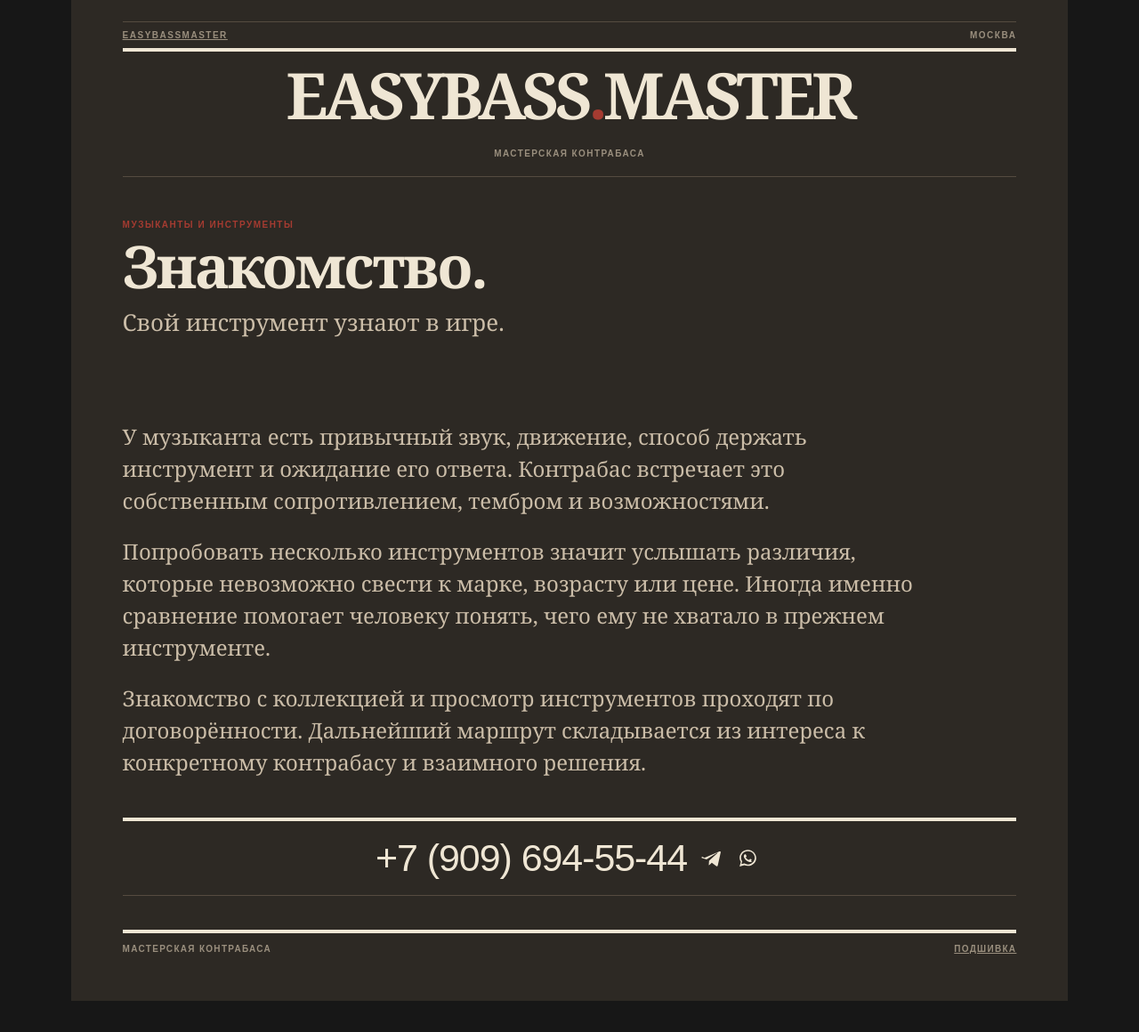
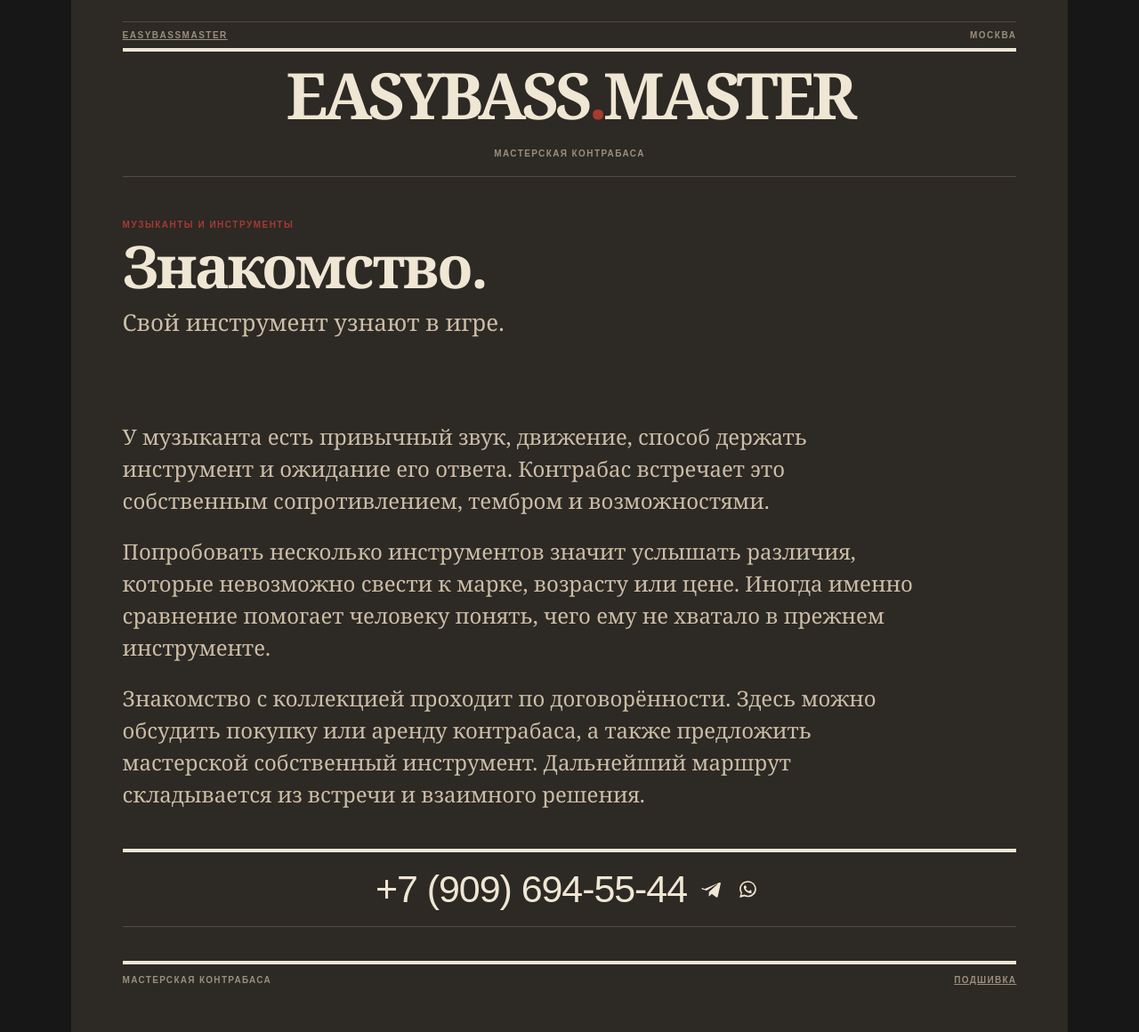
Before and after one commit to OntosLive/EasyBass.Master, a Jekyll site: the page meeting/index.html, which Jekyll copies as it is, in a window 1280 px wide. Shown: the whole page at 89% size. Built offline with Jekyll 4.4.1, drawn with Linux system fonts in a browser that asks for light colours; before the commit the page ends 1125 px from its top, so only the background shows below that.

Commit message:
Clarify real buying, rental, restoration and individual setup routes in institutional page

```diff
--- a/meeting/index.html
+++ b/meeting/index.html
@@ -1,4 +1,4 @@
-<!doctype html><html lang="ru"><head><meta charset="utf-8"><meta name="viewport" content="width=device-width,initial-scale=1"><title>Знакомство · EasyBassMaster</title><meta name="description" content="Свой инструмент узнают в игре. Мастерская контрабаса, Москва."><link rel="stylesheet" href="../styles.css"></head><body class="new-master"><div class="rule"></div><div class="meta"><a href="../">EASYBASSMASTER</a><span>МОСКВА</span></div><header class="mast"><div class="mastline"><h1>EASYBASS<span>.</span>MASTER</h1><small>Мастерская контрабаса</small></div></header><main><section class="issue master-lead"><p class="issue-kicker">МУЗЫКАНТЫ И ИНСТРУМЕНТЫ</p><h2>Знакомство.</h2><p class="deck">Свой инструмент узнают в игре.</p></section><section class="master-text"><p>У музыканта есть привычный звук, движение, способ держать инструмент и ожидание его ответа. Контрабас встречает это собственным сопротивлением, тембром и возможностями.</p><p>Попробовать несколько инструментов значит услышать различия, которые невозможно свести к марке, возрасту или цене. Иногда именно сравнение помогает человеку понять, чего ему не хватало в прежнем инструменте.</p><p>Знакомство с коллекцией и просмотр инструментов проходят по договорённости. Дальнейший маршрут складывается из интереса к конкретному контрабасу и взаимного решения.</p></section><section class="contact-block" aria-label="Контакт">
+<!doctype html><html lang="ru"><head><meta charset="utf-8"><meta name="viewport" content="width=device-width,initial-scale=1"><title>Знакомство · EasyBassMaster</title><meta name="description" content="Свой инструмент узнают в игре. Мастерская контрабаса, Москва."><link rel="stylesheet" href="../styles.css"></head><body class="new-master"><div class="rule"></div><div class="meta"><a href="../">EASYBASSMASTER</a><span>МОСКВА</span></div><header class="mast"><div class="mastline"><h1>EASYBASS<span>.</span>MASTER</h1><small>Мастерская контрабаса</small></div></header><main><section class="issue master-lead"><p class="issue-kicker">МУЗЫКАНТЫ И ИНСТРУМЕНТЫ</p><h2>Знакомство.</h2><p class="deck">Свой инструмент узнают в игре.</p></section><section class="master-text"><p>У музыканта есть привычный звук, движение, способ держать инструмент и ожидание его ответа. Контрабас встречает это собственным сопротивлением, тембром и возможностями.</p><p>Попробовать несколько инструментов значит услышать различия, которые невозможно свести к марке, возрасту или цене. Иногда именно сравнение помогает человеку понять, чего ему не хватало в прежнем инструменте.</p><p>Знакомство с коллекцией проходит по договорённости. Здесь можно обсудить покупку или аренду контрабаса, а также предложить мастерской собственный инструмент. Дальнейший маршрут складывается из встречи и взаимного решения.</p></section><section class="contact-block" aria-label="Контакт">
       <div class="contact">
         <a class="contact-phone" href="tel:+79096945544" aria-label="Позвонить +7 (909) 694-55-44">+7 (909) 694-55-44</a>
         <div class="contact-icons" aria-label="Мессенджеры">
```
